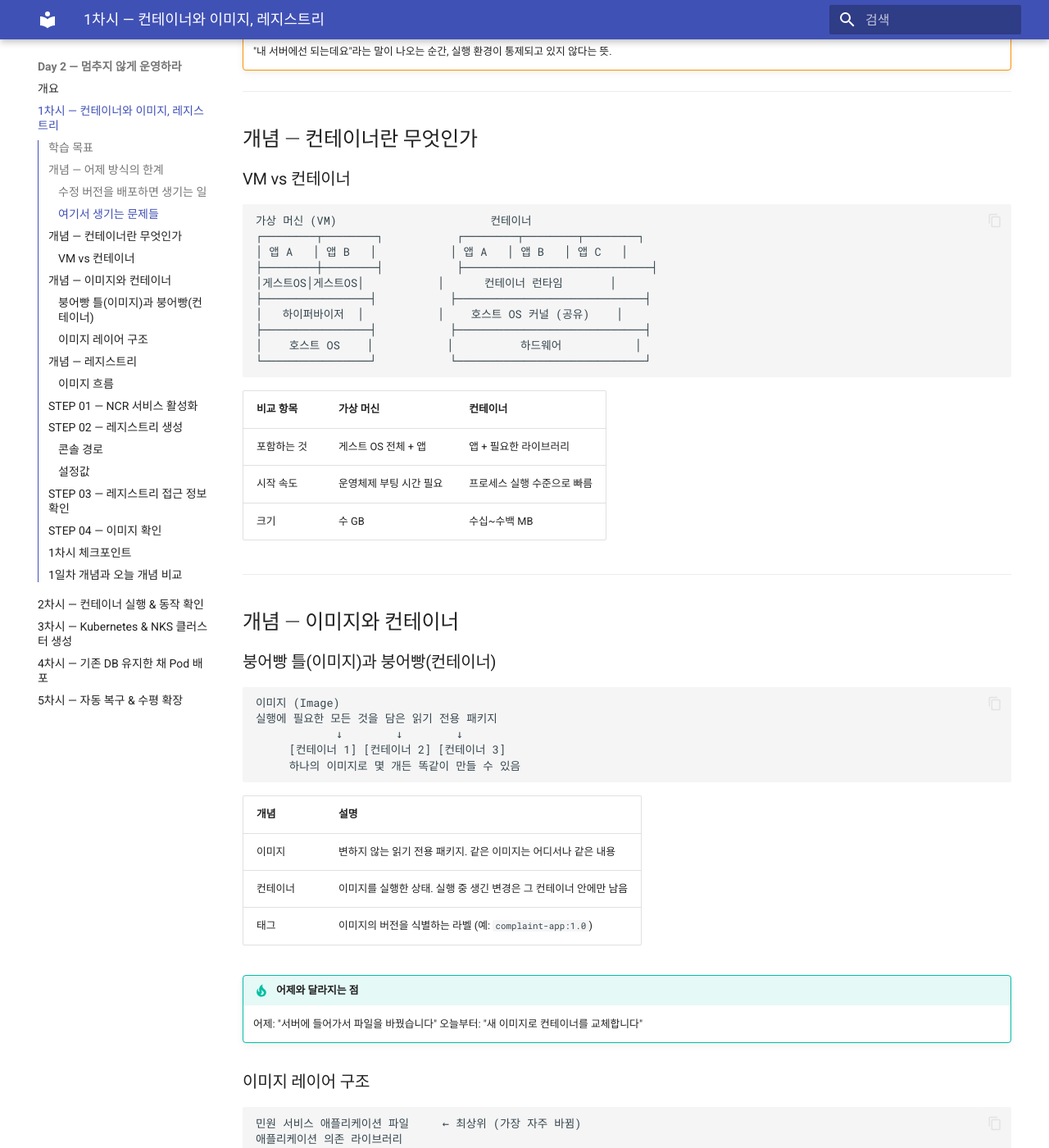
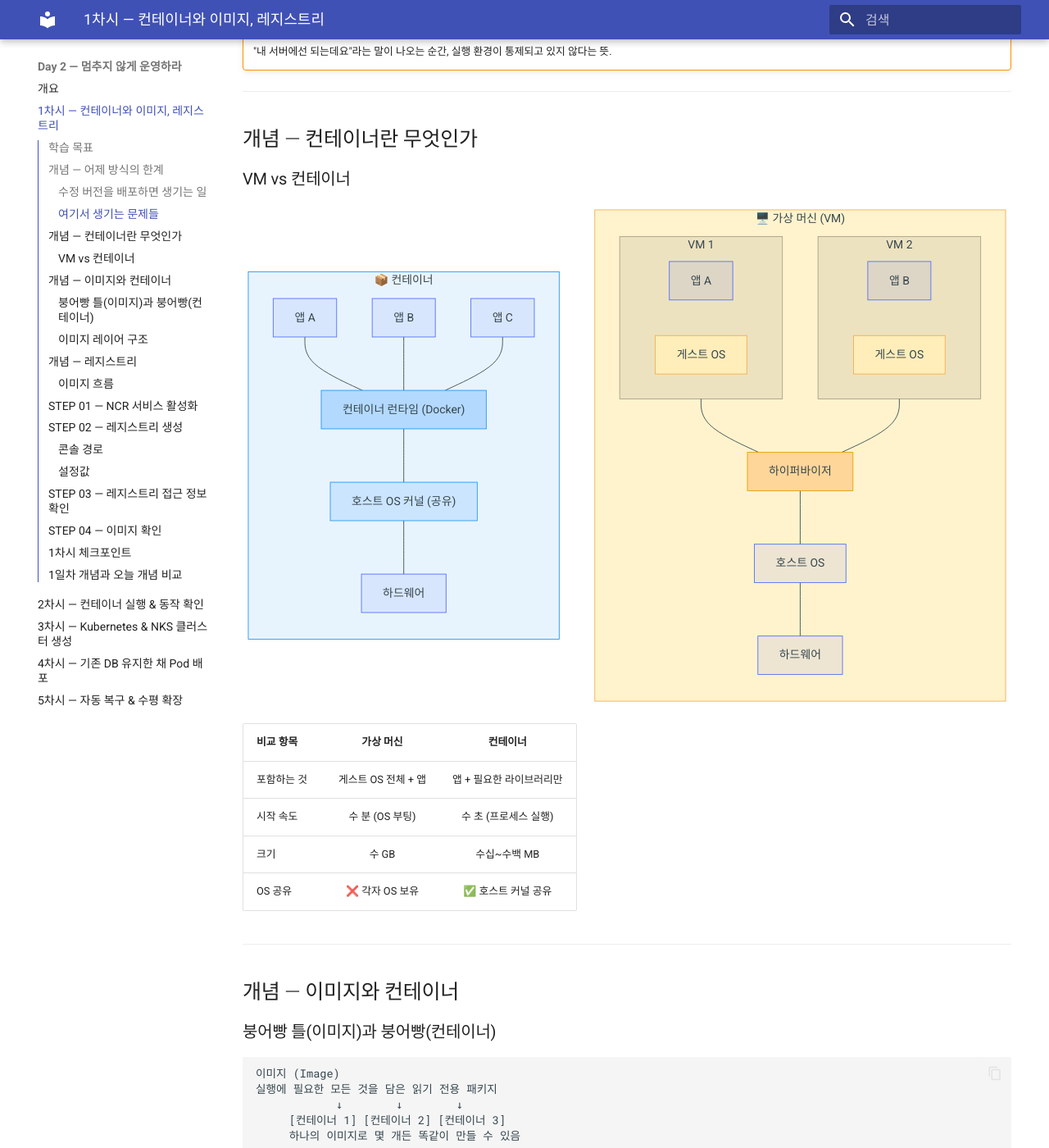
Before and after one commit to skilleat-labs/cloud-native-minwon-lab, an MkDocs documentation site: the page built from docs/day2/session1.md, in a window 1280 px wide and 1400 px high, scrolled down 1342 px. Shown: the whole window at 82% size. Built offline with MkDocs 1.6.1 and Material for MkDocs 9.7.7, drawn with Linux system fonts in a browser that asks for light colours; some of the changed lines change nothing that is shown.

Commit message:
Day2 1차시: VM vs 컨테이너 ASCII 아트를 Mermaid 다이어그램으로 교체

````diff
--- a/docs/day2/session1.md
+++ b/docs/day2/session1.md
@@ -46,24 +46,50 @@
 
 ### VM vs 컨테이너
 
-```
-가상 머신 (VM)                       컨테이너
-┌────────┬────────┐           ┌────────┬────────┬────────┐
-│ 앱 A   │ 앱 B   │           │ 앱 A   │ 앱 B   │ 앱 C   │
-├────────┼────────┤           ├────────────────────────────┤
-│게스트OS│게스트OS│           │      컨테이너 런타임       │
-├────────────────┤           ├────────────────────────────┤
-│   하이퍼바이저  │           │    호스트 OS 커널 (공유)    │
-├────────────────┤           ├────────────────────────────┤
-│    호스트 OS    │           │          하드웨어           │
-└────────────────┘           └────────────────────────────┘
+```mermaid
+flowchart TB
+    subgraph VM["🖥️ 가상 머신 (VM)"]
+        direction TB
+        subgraph VM1["VM 1"]
+            VA["앱 A"]
+            VOS1["게스트 OS"]
+        end
+        subgraph VM2["VM 2"]
+            VB["앱 B"]
+            VOS2["게스트 OS"]
+        end
+        HV["하이퍼바이저"]
+        HOS["호스트 OS"]
+        HW1["하드웨어"]
+        VM1 & VM2 --- HV --- HOS --- HW1
+    end
+
+    subgraph CT["📦 컨테이너"]
+        direction TB
+        CA["앱 A"]
+        CB["앱 B"]
+        CC["앱 C"]
+        CR["컨테이너 런타임 (Docker)"]
+        KERNEL["호스트 OS 커널 (공유)"]
+        HW2["하드웨어"]
+        CA & CB & CC --- CR --- KERNEL --- HW2
+    end
+
+    style VM fill:#fff3cd,stroke:#f0ad4e
+    style CT fill:#e8f4fd,stroke:#2196F3
+    style VOS1 fill:#ffeeba,stroke:#f0ad4e
+    style VOS2 fill:#ffeeba,stroke:#f0ad4e
+    style HV fill:#ffd699,stroke:#e0a000
+    style CR fill:#b3d9ff,stroke:#2196F3
+    style KERNEL fill:#cce5ff,stroke:#2196F3
 ```
 
 | 비교 항목 | 가상 머신 | 컨테이너 |
-|---------|---------|---------|
-| 포함하는 것 | 게스트 OS 전체 + 앱 | 앱 + 필요한 라이브러리 |
-| 시작 속도 | 운영체제 부팅 시간 필요 | 프로세스 실행 수준으로 빠름 |
+|---------|:-------:|:-------:|
+| 포함하는 것 | 게스트 OS 전체 + 앱 | 앱 + 필요한 라이브러리만 |
+| 시작 속도 | 수 분 (OS 부팅) | 수 초 (프로세스 실행) |
 | 크기 | 수 GB | 수십~수백 MB |
+| OS 공유 | ❌ 각자 OS 보유 | ✅ 호스트 커널 공유 |
 
 ---
 
````
